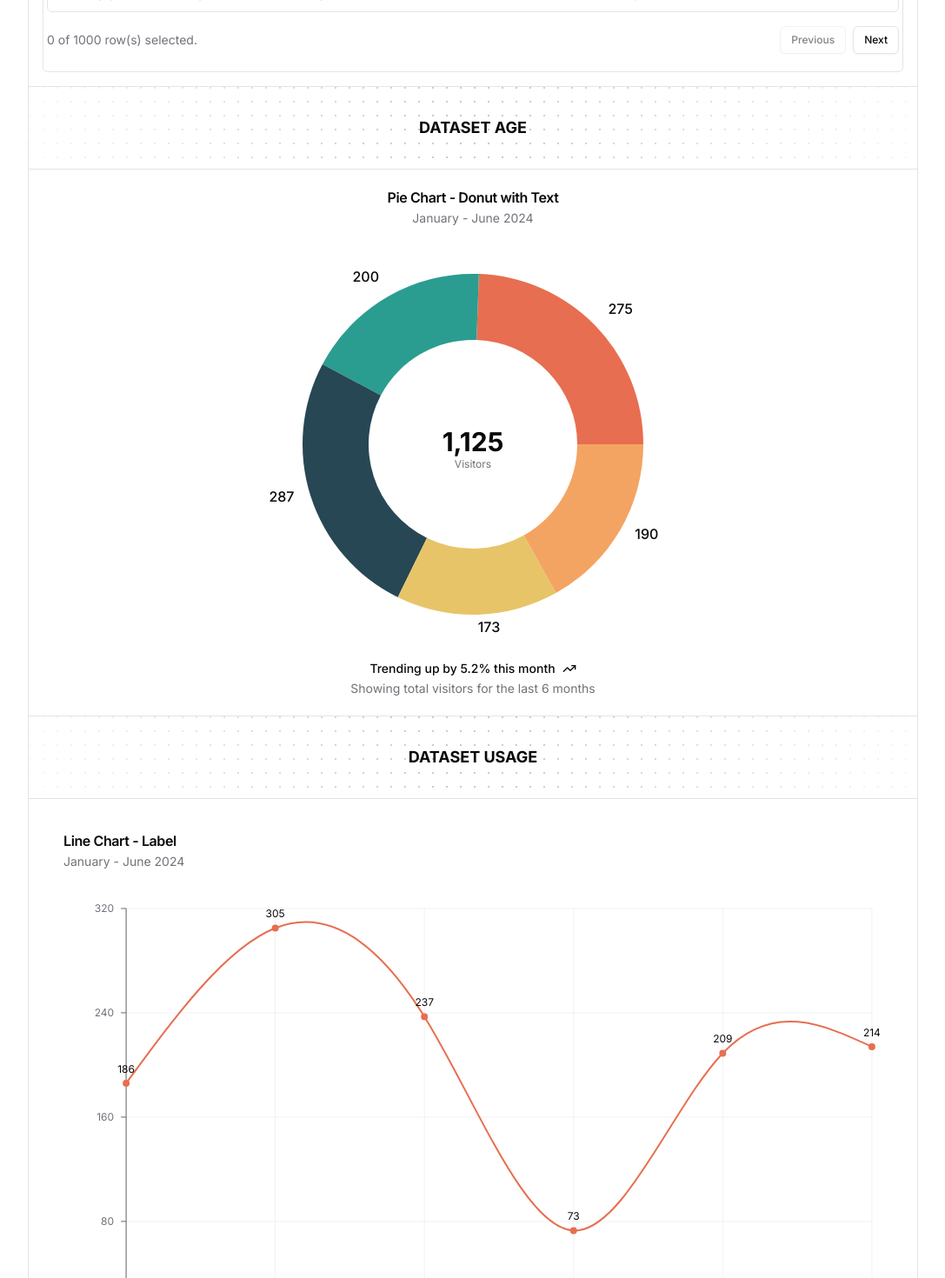
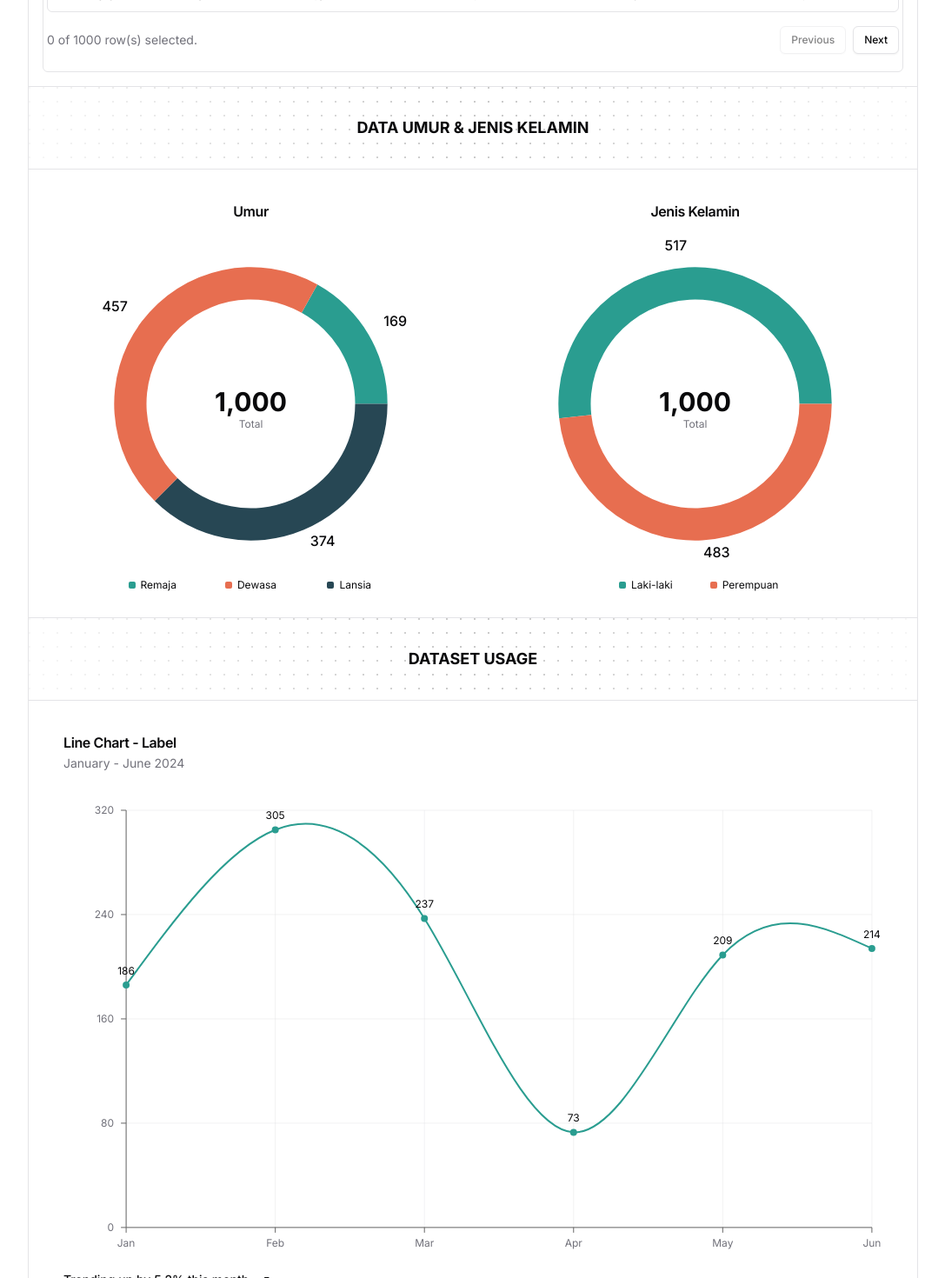
Before and after one commit to rizkirifandi7/psd-website, a React (Vite) app: page / in a window 1280 px wide. Shown: the part 1380-2850 px from the top of the page at 87% size, without its empty margins (96-1183 px from the left). Built offline with nearby package versions, Linux system fonts and the light colour scheme.

Commit message:
Refactor pie chart component and add dataset age and gender usage components

```diff
--- a/src/components/chart/pie-chart.jsx
+++ b/src/components/chart/pie-chart.jsx
@@ -13,59 +13,28 @@ import {
 } from "@/components/ui/card"
 import {
   ChartContainer,
+  ChartLegend,
+  ChartLegendContent,
   ChartTooltip,
   ChartTooltipContent,
 } from "@/components/ui/chart"
-const chartData = [
-  { browser: "chrome", visitors: 275, fill: "var(--color-chrome)" },
-  { browser: "safari", visitors: 200, fill: "var(--color-safari)" },
-  { browser: "firefox", visitors: 287, fill: "var(--color-firefox)" },
-  { browser: "edge", visitors: 173, fill: "var(--color-edge)" },
-  { browser: "other", visitors: 190, fill: "var(--color-other)" },
-]
 
-const chartConfig = {
-  visitors: {
-    label: "Visitors",
-  },
-  chrome: {
-    label: "Chrome",
-    color: "hsl(var(--chart-1))",
-  },
-  safari: {
-    label: "Safari",
-    color: "hsl(var(--chart-2))",
-  },
-  firefox: {
-    label: "Firefox",
-    color: "hsl(var(--chart-3))",
-  },
-  edge: {
-    label: "Edge",
-    color: "hsl(var(--chart-4))",
-  },
-  other: {
-    label: "Other",
-    color: "hsl(var(--chart-5))",
-  },
-}
 
-export function PieChartData({ data }) {
-  console.log(data)
+export function PieChartData({ data, config, legend, dataKey, nameKey, judul}) {
 
   const totalVisitors = React.useMemo(() => {
-    return chartData.reduce((acc, curr) => acc + curr.visitors, 0)
-  }, [])
+    return data.reduce((acc, curr) => acc + curr.total, 0)
+  }, [data])
+
 
   return (
     <Card className="flex flex-col border-none shadow-none">
       <CardHeader className="items-center pb-0">
-        <CardTitle>Pie Chart - Donut with Text</CardTitle>
-        <CardDescription>January - June 2024</CardDescription>
+        <CardTitle className="mb-3"> {judul} </CardTitle>
       </CardHeader>
       <CardContent className="flex-1 pb-0">
         <ChartContainer
-          config={chartConfig}
+          config={config}
           className="mx-auto aspect-square max-h-[500px]"
         >
           <PieChart>
@@ -73,9 +42,9 @@ export function PieChartData({ data }) {
               content={<ChartTooltipContent hideLabel />}
             />
             <Pie
-              data={chartData}
-              dataKey="visitors"
-              nameKey="browser"
+              data={data}
+              dataKey={dataKey}
+              nameKey={nameKey}
               innerRadius={120}
               labelLine={false}
               label={({ payload, ...props }) => {
@@ -90,7 +59,7 @@ export function PieChartData({ data }) {
                     fill="hsla(var(--foreground))"
                     className="text-base font-medium"
                   >
-                    {payload.visitors}
+                    {payload.total}
                   </text>
                 )
               }}
@@ -117,7 +86,7 @@ export function PieChartData({ data }) {
                           y={(viewBox.cy || 0) + 24}
                           className="fill-muted-foreground"
                         >
-                          Visitors
+                          Total
                         </tspan>
                       </text>
                     )
@@ -125,17 +94,13 @@ export function PieChartData({ data }) {
                 }}
               />
             </Pie>
+            <ChartLegend
+              content={<ChartLegendContent nameKey={legend} key={legend} />}
+              className="-translate-y-2 flex-wrap gap-2 [&>*]:basis-1/4 [&>*]:justify-center"
+            />
           </PieChart>
         </ChartContainer>
       </CardContent>
-      <CardFooter className="flex-col gap-2 text-sm">
-        <div className="flex items-center gap-2 font-medium leading-none">
-          Trending up by 5.2% this month <TrendingUp className="h-4 w-4" />
-        </div>
-        <div className="leading-none text-muted-foreground">
-          Showing total visitors for the last 6 months
-        </div>
-      </CardFooter>
     </Card>
   )
 }
--- a/src/components/main-component/dataset-age.jsx
+++ b/src/components/main-component/dataset-age.jsx
@@ -1,15 +1,104 @@
-import { PieChartData } from "../chart/pie-chart"
-import HeadingBox from "../heading-box"
+import { PieChartData } from "../chart/pie-chart";
+import HeadingBox from "../heading-box";
+
+const chartConfigAge = {
+  remaja: {
+    label: "Remaja",
+    color: "hsl(var(--chart-1))",
+  },
+  dewasa: {
+    label: "Dewasa",
+    color: "hsl(var(--chart-2))",
+  },
+  lansia: {
+    label: "Lansia",
+    color: "hsl(var(--chart-3))",
+  },
+};
+
+const chartConfigGender = {
+  male: {
+    label: "Laki-laki",
+    color: "hsl(var(--chart-1))",
+  },
+  female: {
+    label: "Perempuan",
+    color: "hsl(var(--chart-2))",
+  },
+};
+
+const filterAndCountByAgeRange = (data, minAge, maxAge, category, fill) => {
+  const filteredDataAge = data.filter(
+    (item) => item.Age >= minAge && item.Age <= maxAge
+  );
+  return {
+    category,
+    age: `${minAge}-${maxAge}`,
+    total: filteredDataAge.length,
+    fill,
+  };
+};
+
+const filterAndCountByGender = (data, gender, fill, category) => {
+  const filteredDataGender = data.filter((item) => item.Gender === gender);
+  const genderLabel = gender === "Male" ? "Laki-laki" : "Perempuan";
+  return { gender: genderLabel, total: filteredDataGender.length, fill, category };
+};
 
 const DatasetAge = ({ data }) => {
+  const ageRanges = [
+    { min: 18, max: 24, category: "remaja", fill: "var(--color-remaja)" },
+    { min: 25, max: 44, category: "dewasa", fill: "var(--color-dewasa)" },
+    { min: 45, max: 64, category: "lansia", fill: "var(--color-lansia)" },
+    // Add more ranges as needed
+  ];
+
+  const genderCategories = [
+    { gender: "Male", fill: "var(--color-male)", category: "male" },
+    { gender: "Female", fill: "var(--color-female)", category: "female" },
+    // Add more categories as needed
+  ];
+
+  const filteredDataAge = ageRanges.map((range) =>
+    filterAndCountByAgeRange(
+      data,
+      range.min,
+      range.max,
+      range.category,
+      range.fill
+    )
+  );
+  const filteredDataGender = genderCategories.map((category) =>
+    filterAndCountByGender(data, category.gender, category.fill, category.category)
+  );
+
   return (
     <section>
-      <HeadingBox title="Dataset Age" />
-      <div className="">
-        <PieChartData data={data} />
+      <HeadingBox title="Data Umur & Jenis Kelamin" />
+      <div className="flex">
+        <div className="flex-1 p-4">
+          <PieChartData
+            data={filteredDataAge}
+            config={chartConfigAge}
+            legend={"category"}
+            dataKey={"total"}
+            nameKey={"age"}
+            judul={"Umur"}
+          />
+        </div>
+        <div className="flex-1 p-4">
+          <PieChartData
+            data={filteredDataGender}
+            config={chartConfigGender}
+            legend={"category"}
+            dataKey={"total"}
+            nameKey={"gender"}
+            judul={"Jenis Kelamin"}
+          />
+        </div>
       </div>
     </section>
-  )
-}
+  );
+};
 
-export default DatasetAge
+export default DatasetAge;
--- /dev/null
+++ b/src/components/main-component/dataset-usageGender.jsx
@@ -0,0 +1,43 @@
+import { BarChartData } from "../chart/bar-chart"
+import HeadingBox from "../heading-box"
+
+const calculateAverageAppsUsedByGender = (data) => {
+    const genderGroups = data.reduce((acc, curr) => {
+      const gender = curr.Gender;
+      const appsUsed = parseInt(curr.Number_of_Apps_Used, 10);
+
+      if (!acc[gender]) {
+        acc[gender] = { totalApps: 0, count: 0 };
+      }
+
+      acc[gender].totalApps += appsUsed;
+      acc[gender].count += 1;
+
+      return acc;
+    }, {});
+
+    const averages = {};
+    for (const gender in genderGroups) {
+      averages[gender] = genderGroups[gender].totalApps / genderGroups[gender].count;
+    }
+
+    return averages;
+  };
+
+
+const DatasetUsageGender = ({data}) => {
+    const averageAppsUsedByGender = calculateAverageAppsUsedByGender(data);
+    console.log("Average Apps Used by Gender:", averageAppsUsedByGender);
+
+
+  return (
+    <section>
+      <HeadingBox title="Data Penggunaan Berdasarkan Gender" />
+      <div className="p-4">
+        <BarChartData data={averageAppsUsedByGender}/>
+      </div>
+    </section>
+  )
+}
+
+export default DatasetUsageGender
--- a/src/components/main-layout.jsx
+++ b/src/components/main-layout.jsx
@@ -6,6 +6,7 @@ import DatasetAge from './main-component/dataset-age'
 import DatasetUsage from './main-component/dataset-usage'
 import DatasetBar from './main-component/dataset-bar'
 import Team from './main-component/team'
+import DatasetUsageGender from './main-component/dataset-usageGender'
 
 const MainLayout = () => {
   const [data, setData] = useState([])
@@ -37,6 +38,7 @@ const MainLayout = () => {
       <DatasetAge data={data} />
       <DatasetUsage data={data} />
       <DatasetBar data={data} />
+      <DatasetUsageGender data={data} />
     </>
   )
 }
--- a/src/index.css
+++ b/src/index.css
@@ -29,8 +29,8 @@ body {
 		--border: 240 5.9% 90%;
 		--input: 240 5.9% 90%;
 		--ring: 240 10% 3.9%;
-		--chart-1: 12 76% 61%;
-		--chart-2: 173 58% 39%;
+		--chart-1: 173 58% 39%;
+		--chart-2: 12 76% 61%;
 		--chart-3: 197 37% 24%;
 		--chart-4: 43 74% 66%;
 		--chart-5: 27 87% 67%;
@@ -57,7 +57,7 @@ body {
 		--input: 240 3.7% 15.9%;
 		--ring: 240 4.9% 83.9%;
 		--chart-1: 220 70% 50%;
-		--chart-2: 160 60% 45%;
+		--chart-2: 340 75% 55%;
 		--chart-3: 30 80% 55%;
 		--chart-4: 280 65% 60%;
 		--chart-5: 340 75% 55%;
```
Also changed, not shown: 1 other file (tests, documents, lock files or other folders).
